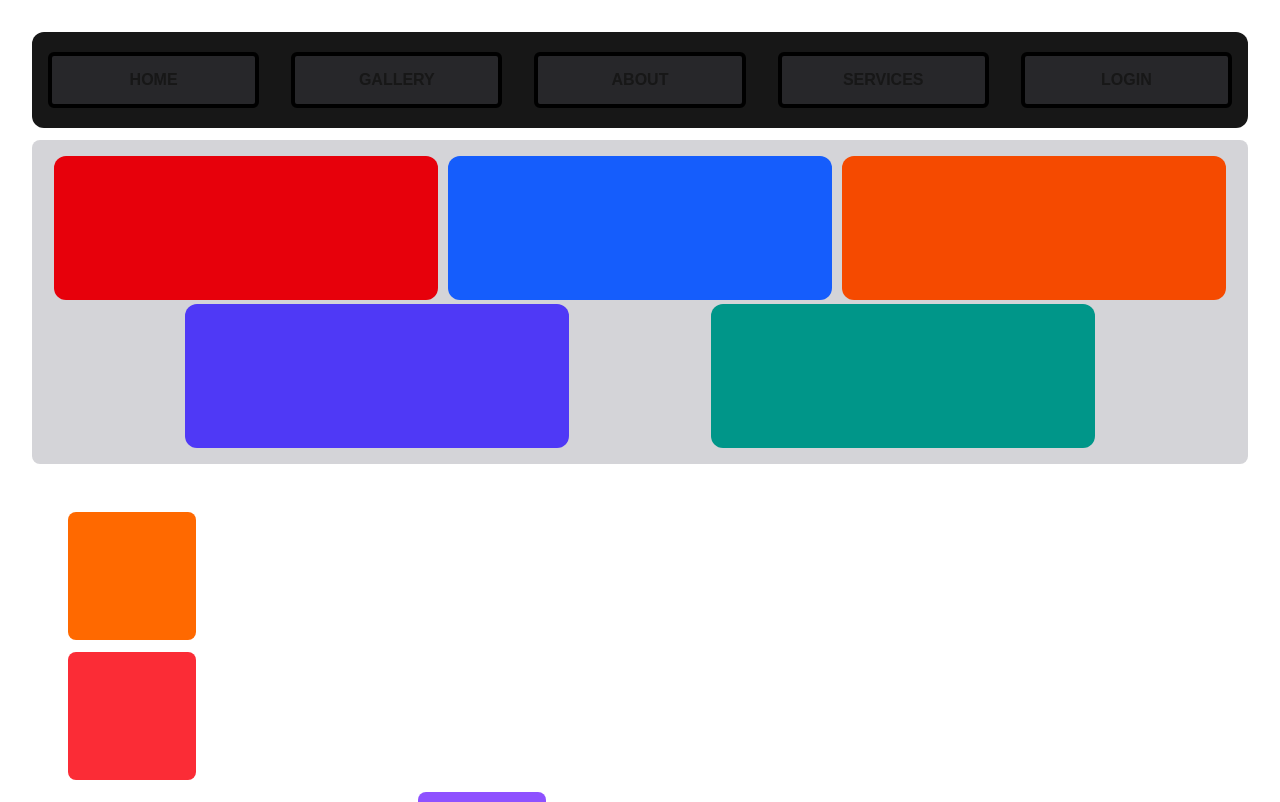
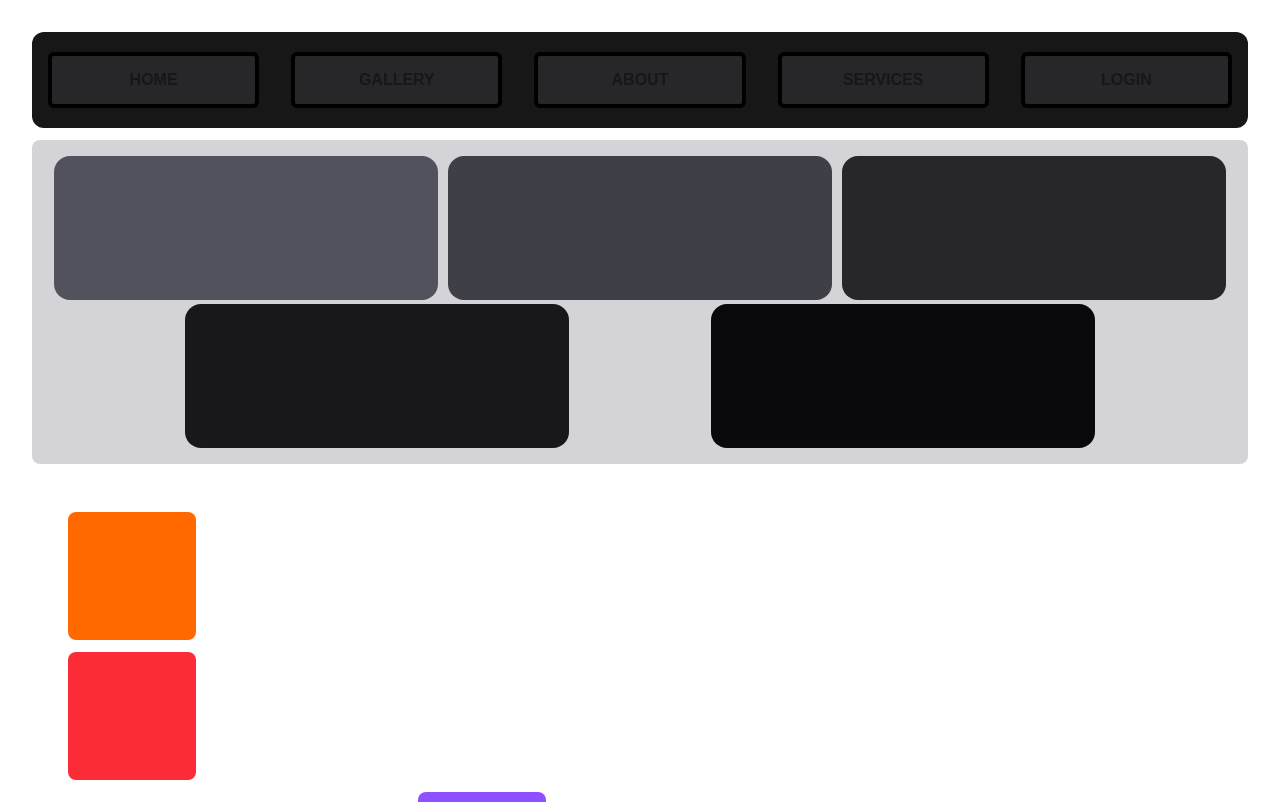
Before and after one commit to PouryaSoleimani/FRAMER____MOTION, a Next.js app: page / in a window 1280 px wide. Shown: the top 802 px of the page. Built offline with nearby package versions, Linux system fonts and the light colour scheme.

Commit message:
🟨 FRAMER___MOTION 🟨

```diff
--- a/components/4Boxes.tsx
+++ b/components/4Boxes.tsx
@@ -29,11 +29,11 @@ const BoxesComponent = () => {
                 initial="hidden"
                 animate="visible"
             >
-                <motion.span className='w-96 h-36 rounded-xl bg-red-600' variants={ChildVariants}></motion.span>
-                <motion.span className='w-96 h-36 rounded-xl bg-blue-600' variants={ChildVariants}></motion.span>
-                <motion.span className='w-96 h-36 rounded-xl bg-orange-600' variants={ChildVariants}></motion.span>
-                <motion.span className='w-96 h-36 rounded-xl bg-indigo-600' variants={ChildVariants}></motion.span>
-                <motion.span className='w-96 h-36 rounded-xl bg-teal-600' variants={ChildVariants}></motion.span>
+                <motion.span className='w-96 h-36 rounded-2xl bg-zinc-600' variants={ChildVariants}></motion.span>
+                <motion.span className='w-96 h-36 rounded-2xl bg-zinc-700' variants={ChildVariants}></motion.span>
+                <motion.span className='w-96 h-36 rounded-2xl bg-zinc-800' variants={ChildVariants}></motion.span>
+                <motion.span className='w-96 h-36 rounded-2xl bg-zinc-900' variants={ChildVariants}></motion.span>
+                <motion.span className='w-96 h-36 rounded-2xl bg-zinc-950' variants={ChildVariants}></motion.span>
             </motion.div>
         </div>
     )
```
